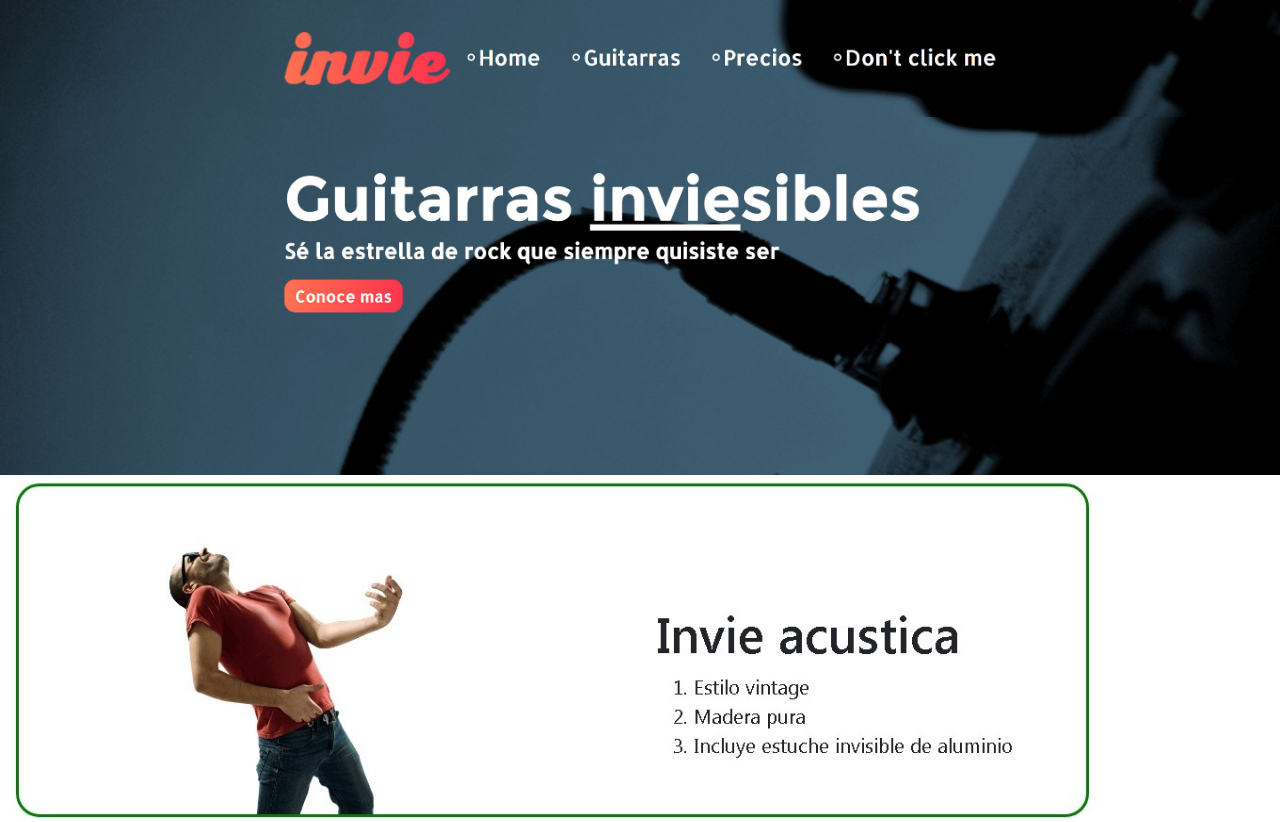
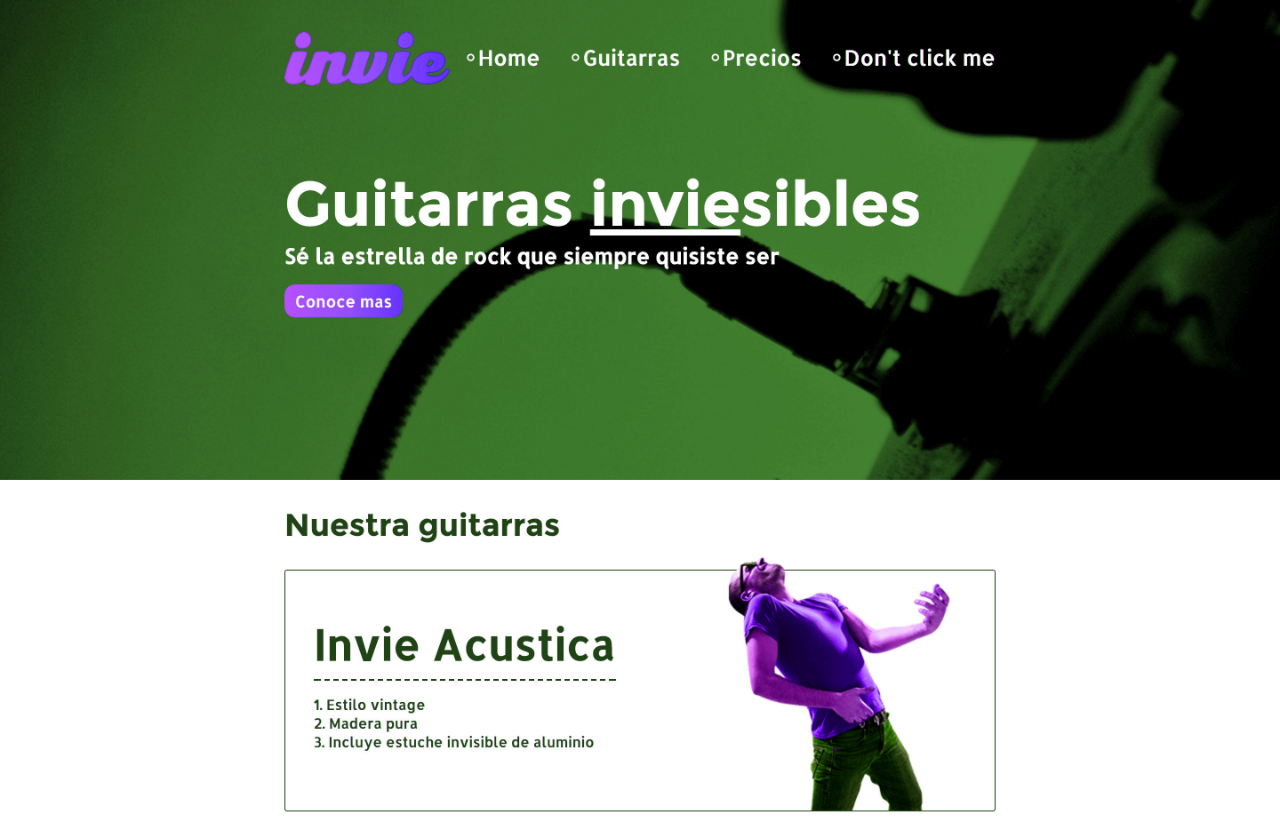
Before and after one commit to leis94/invie-github, a plain HTML site: page index.html in a window 1280 px wide. Shown: the top 822 px of the page. Drawn offline with Linux system fonts and the light colour scheme.

Commit message:
nueva versión de invie - verde

```diff
--- a/index.html
+++ b/index.html
@@ -13,10 +13,7 @@
         </style>
     </head>
         <body>
-            <img src="header.jpg" alt="">
-            <img src="hero.jpg" alt="">
-            <img src="acustica3.jpg" alt="">
-
+                <img src="nueva-version.jpg" alt="">
 
         </body>
 </html>
```
Also changed, not shown: nueva-version.jpg (added).
